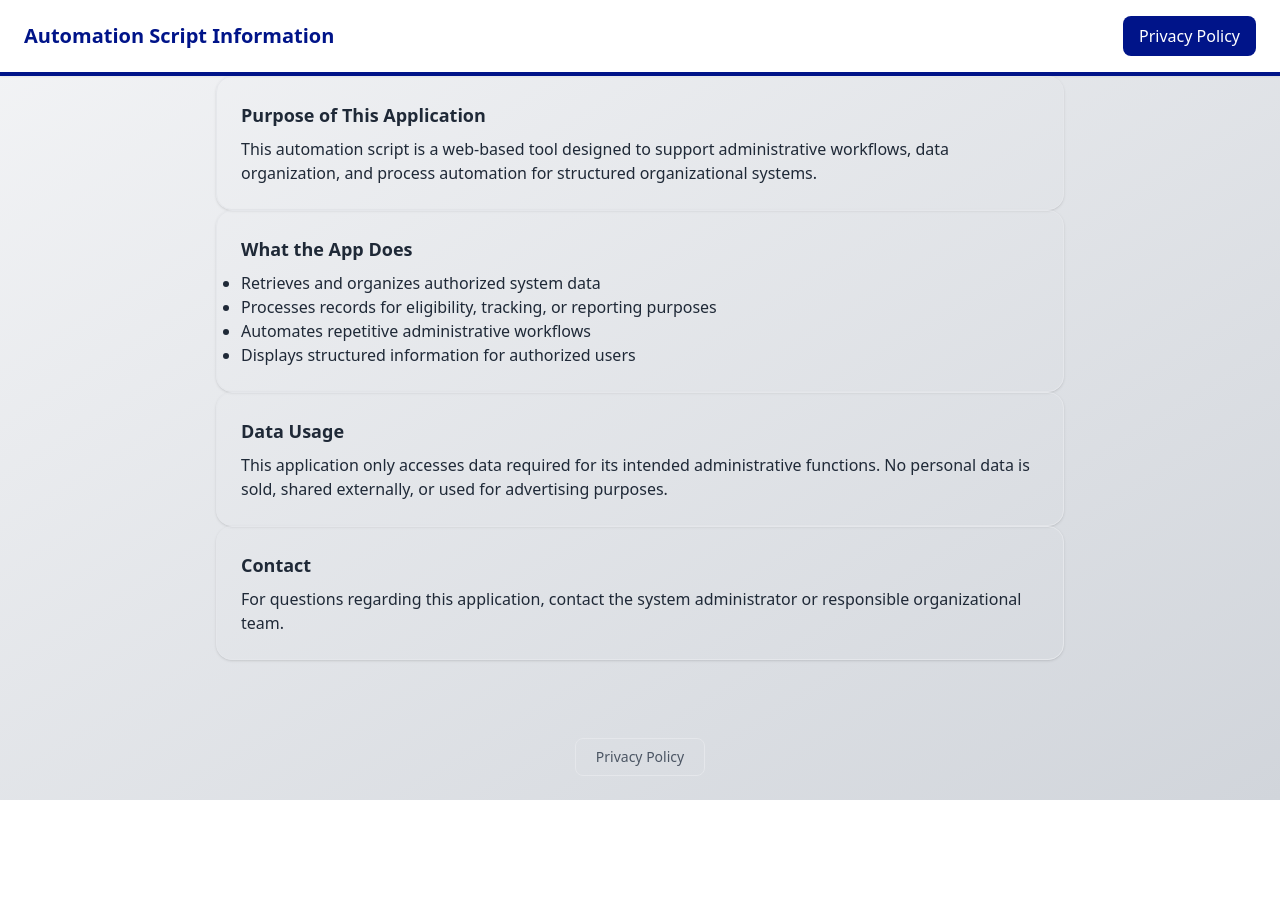
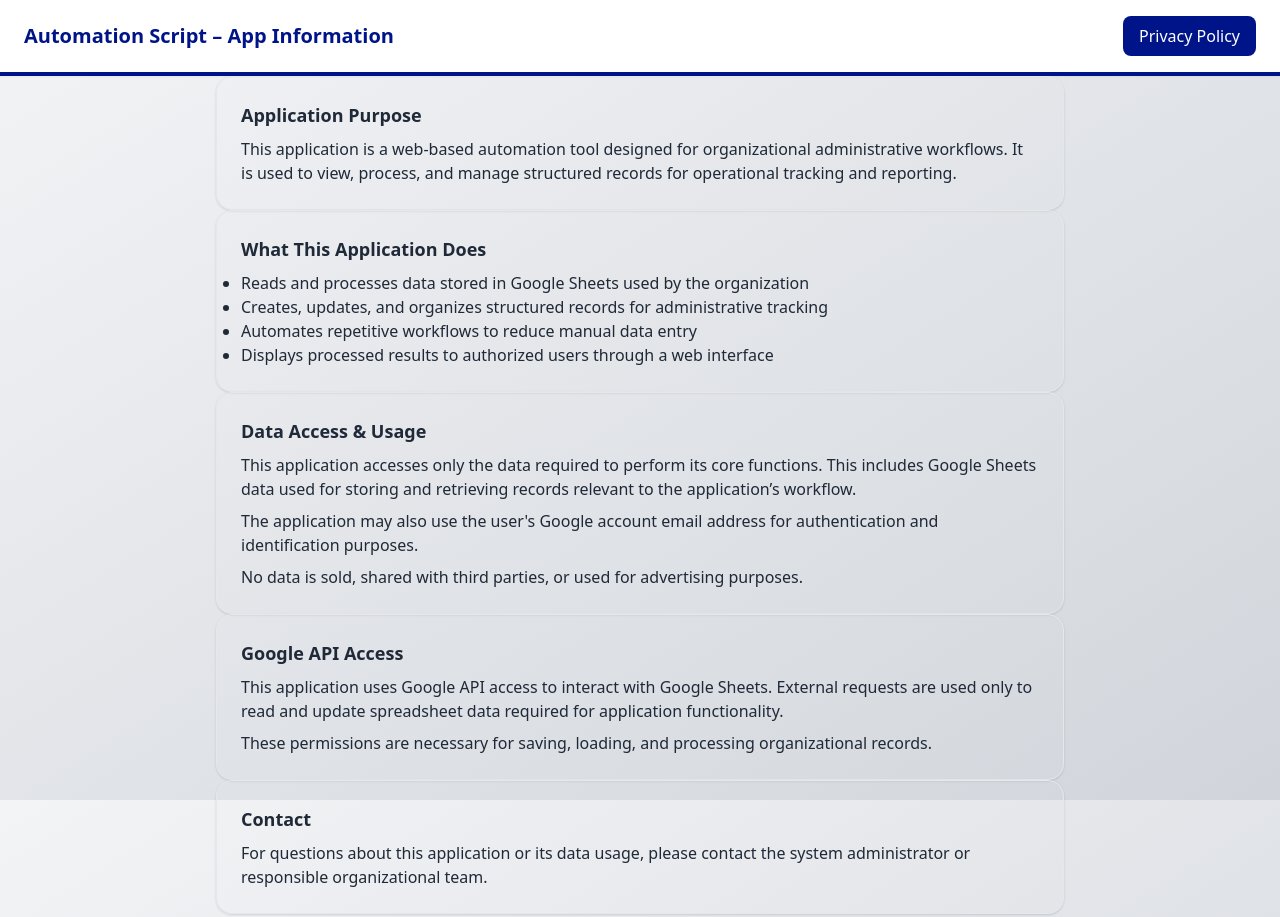
Before and after one commit to Ethan-html/skyhawk, a website: page public/app-info.html in a window 1280 px wide. Shown: the top 917 px of the page. Before the commit the page ends 800 px from the top, so only its background shows below. Drawn offline with Linux system fonts and the light colour scheme.

Commit message:
Updated Staff SVG

```diff
--- a/public/app-info.html
+++ b/public/app-info.html
@@ -8,7 +8,7 @@
 
 <link href="/styles.css" rel="stylesheet">
 
-<meta name="description" content="Information about this automation script application used to support administrative workflows and data processing tasks." />
+<meta name="description" content="App information and data usage details for the Automation Script system." />
 <link rel="canonical" href="https://skyhawk-cap.org/app-info" />
 
 </head>
@@ -20,10 +20,9 @@
   <div class="max-w-7xl mx-auto py-4 flex items-center justify-between px-6">
 
     <h1 class="text-xl font-bold text-primary dark:text-blue-400">
-      Automation Script Information
+      Automation Script – App Information
     </h1>
 
-    <!-- Privacy Policy Button -->
     <a href="/privacy-policy"
        class="px-4 py-2 rounded-lg bg-primary text-white dark:bg-blue-600 hover:opacity-90 transition">
       Privacy Policy
@@ -36,36 +35,58 @@
 <!-- MAIN -->
 <main class="flex-grow max-w-4xl mx-auto px-6 py-12 space-y-8">
 
+  <!-- PURPOSE -->
   <section class="bg-white/80 dark:bg-gray-900/80 p-6 rounded-2xl shadow border border-gray-200 dark:border-gray-700">
-    <h2 class="text-lg font-semibold mb-2">Purpose of This Application</h2>
+    <h2 class="text-lg font-semibold mb-2">Application Purpose</h2>
     <p>
-      This automation script is a web-based tool designed to support administrative workflows,
-      data organization, and process automation for structured organizational systems.
+      This application is a web-based automation tool designed for organizational administrative workflows.
+      It is used to view, process, and manage structured records for operational tracking and reporting.
     </p>
   </section>
 
+  <!-- FUNCTIONALITY -->
   <section class="bg-white/80 dark:bg-gray-900/80 p-6 rounded-2xl shadow border border-gray-200 dark:border-gray-700">
-    <h2 class="text-lg font-semibold mb-2">What the App Does</h2>
+    <h2 class="text-lg font-semibold mb-2">What This Application Does</h2>
     <ul class="list-disc ml-6 space-y-1">
-      <li>Retrieves and organizes authorized system data</li>
-      <li>Processes records for eligibility, tracking, or reporting purposes</li>
-      <li>Automates repetitive administrative workflows</li>
-      <li>Displays structured information for authorized users</li>
+      <li>Reads and processes data stored in Google Sheets used by the organization</li>
+      <li>Creates, updates, and organizes structured records for administrative tracking</li>
+      <li>Automates repetitive workflows to reduce manual data entry</li>
+      <li>Displays processed results to authorized users through a web interface</li>
     </ul>
   </section>
 
+  <!-- DATA ACCESS -->
   <section class="bg-white/80 dark:bg-gray-900/80 p-6 rounded-2xl shadow border border-gray-200 dark:border-gray-700">
-    <h2 class="text-lg font-semibold mb-2">Data Usage</h2>
+    <h2 class="text-lg font-semibold mb-2">Data Access & Usage</h2>
     <p>
-      This application only accesses data required for its intended administrative functions.
-      No personal data is sold, shared externally, or used for advertising purposes.
+      This application accesses only the data required to perform its core functions.
+      This includes Google Sheets data used for storing and retrieving records relevant to the application’s workflow.
+    </p>
+    <p class="mt-2">
+      The application may also use the user's Google account email address for authentication and identification purposes.
+    </p>
+    <p class="mt-2">
+      No data is sold, shared with third parties, or used for advertising purposes.
     </p>
   </section>
 
+  <!-- OAUTH SCOPE TRANSPARENCY -->
+  <section class="bg-white/80 dark:bg-gray-900/80 p-6 rounded-2xl shadow border border-gray-200 dark:border-gray-700">
+    <h2 class="text-lg font-semibold mb-2">Google API Access</h2>
+    <p>
+      This application uses Google API access to interact with Google Sheets.
+      External requests are used only to read and update spreadsheet data required for application functionality.
+    </p>
+    <p class="mt-2">
+      These permissions are necessary for saving, loading, and processing organizational records.
+    </p>
+  </section>
+
+  <!-- CONTACT -->
   <section class="bg-white/80 dark:bg-gray-900/80 p-6 rounded-2xl shadow border border-gray-200 dark:border-gray-700">
     <h2 class="text-lg font-semibold mb-2">Contact</h2>
     <p>
-      For questions regarding this application, contact the system administrator or responsible organizational team.
+      For questions about this application or its data usage, please contact the system administrator or responsible organizational team.
     </p>
   </section>
 
--- a/public/assets/js/config.js
+++ b/public/assets/js/config.js
@@ -6,7 +6,7 @@
 // --- Asset version (cache-busting) ---
 // Bump on deploy. Format: MAJOR.MINOR.PATCH
 // MAJOR = breaking; MINOR = new features; PATCH = fixes only
-window.ASSET_VERSION = "6.0.11";
+window.ASSET_VERSION = "6.0.12";
 
 // V5.0.0 First official release to Cadets!
 
```
Also changed, not shown: public/media/pages/staff.svg.
